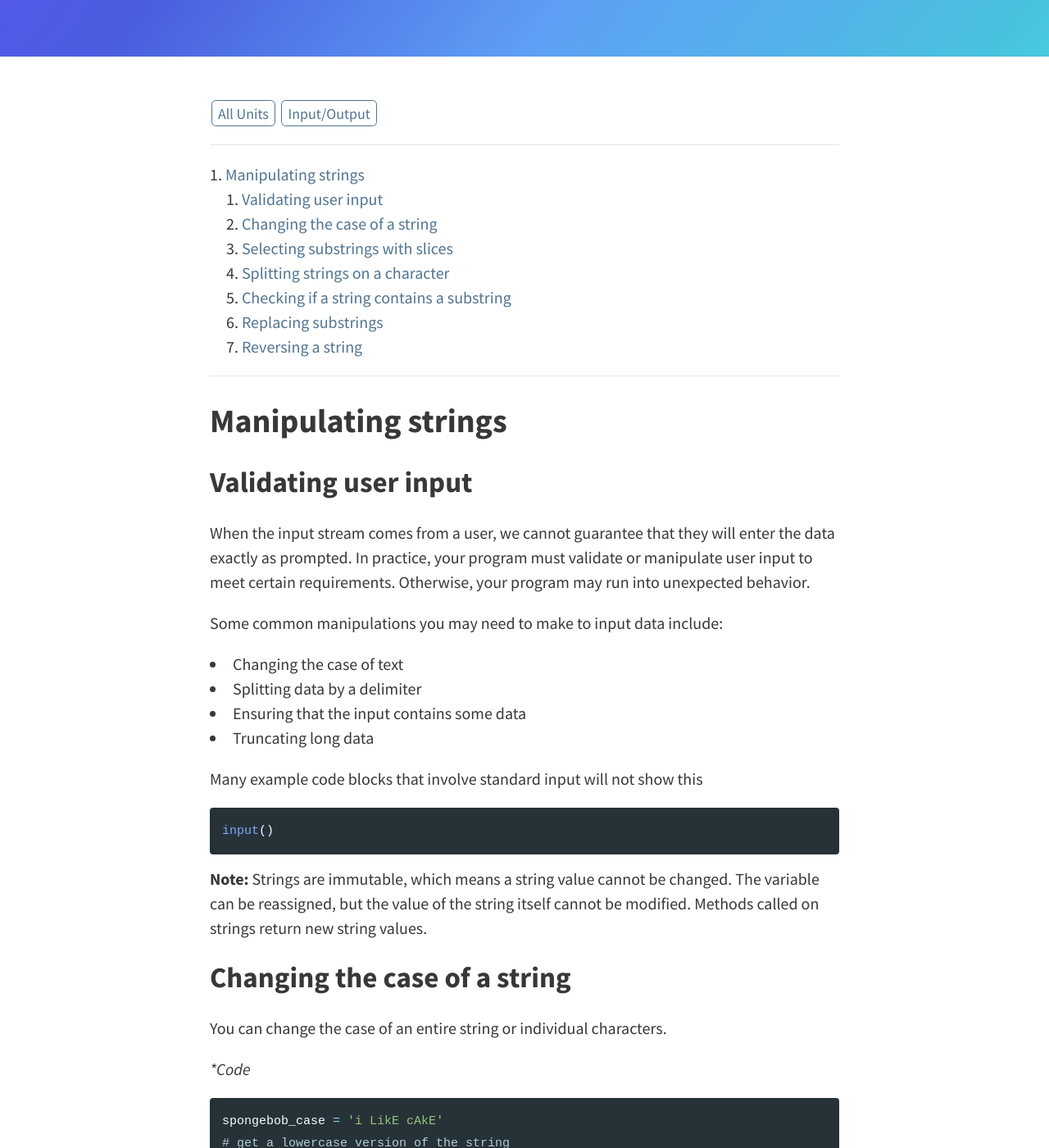
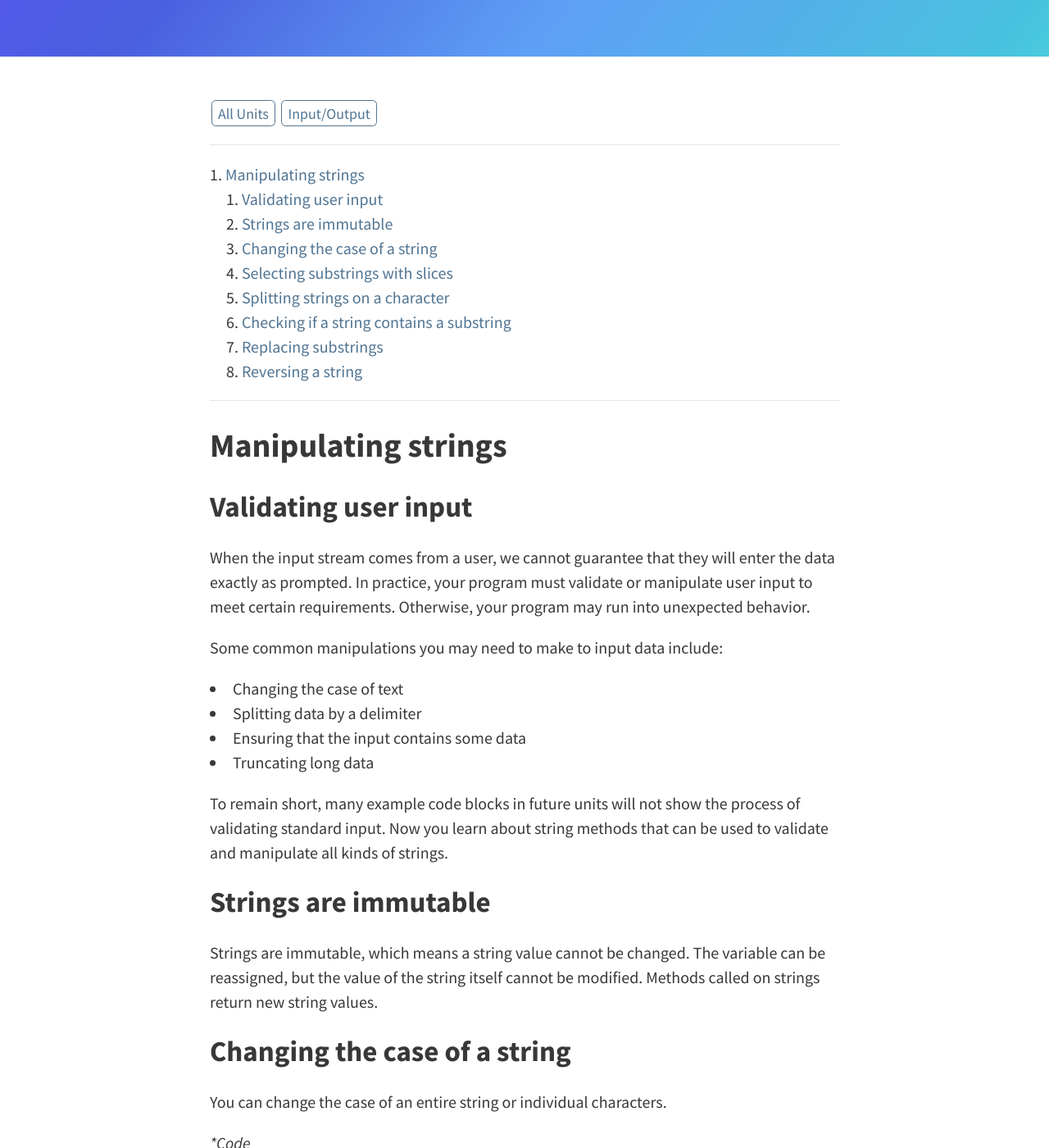
Before and after one commit to maryvo/nanobook, a Jekyll site: the page built from _lessons/io03.md, in a window 1280 px wide and 1400 px high, scrolled down 311 px. Shown: the whole window at 82% size. Built offline with Jekyll 4.4.1, drawn with Linux system fonts in a browser that asks for light colours; some of the changed text lies outside the part shown.

Commit message:
Finish bits about validation and delimiters

````diff
--- a/_lessons/io03.md
+++ b/_lessons/io03.md
@@ -20,13 +20,11 @@ Some common manipulations you may need to make to input data include:
 - Ensuring that the input contains some data
 - Truncating long data
 
-Many example code blocks that involve standard input will not show this
+To remain short, many example code blocks in future units will not show the process of validating standard input. Now you learn about string methods that can be used to validate and manipulate all kinds of strings.
 
-```python
-input()
-```
+## Strings are immutable
 
-**Note:** Strings are immutable, which means a string value cannot be changed. The variable can be reassigned, but the value of the string itself cannot be modified. Methods called on strings return new string values.
+Strings are immutable, which means a string value cannot be changed. The variable can be reassigned, but the value of the string itself cannot be modified. Methods called on strings return new string values.
 
 ## Changing the case of a string
 
@@ -106,6 +104,8 @@ print('Month: {}, Day: {}, Year: {}'.format(parts[0], parts[1], parts[2]))
 ```
 
 Notice that the delimiter character is not preserved in the resulting list of strings.
+
+Other common delimiters you may have seen in your life include: comma-separated value files (.csv), tab delimeters, dash delimeters, newline delimiters, and many more.
 
 **Output**
 
````
